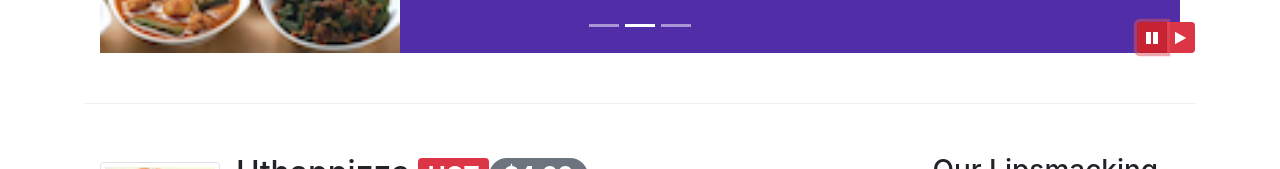
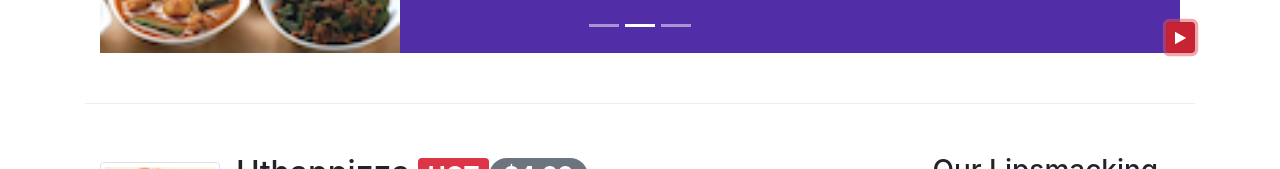
Before and after one commit to dhanashree0107/Bootstrap-course, a website: page index.html in a window 1280 px wide. Both pictures are taken after a click on the button 1152 px from the left and 668 px from the top of the page. Shown: the part 631-800 px from the top of the page. Drawn offline with nearby package versions, Linux system fonts and the light colour scheme.

Commit message:
More bootstrap-jQuery

```diff
--- a/index.html
+++ b/index.html
@@ -203,14 +203,10 @@
                 </div>
                 <a class="carousel-control-prev" href="#mycarousel" role="button" data-slide="prev"><span class="carousel-control-prev-icon"></span></a>
                 <a class="carousel-control-next" href="#mycarousel" role="button" data-slide="next"><span class="carousel-control-next-icon"></span></a>
-                <div class="btn-group" id="carouselbutton">
-                    <button class="btn btn-danger btn-sm" id="carousel-pause">
+                <button class="btn btn-danger btn-sm" id="carouselbutton">
                         <span class="fa fa-pause"></span>
                     </button>
-                    <button class="btn btn-danger btn-sm" id="carousel-play">
-                        <span class="fa fa-play"></span>
-                    </button>
-                </div>
+
             </div>
         </div>
 
@@ -368,11 +364,17 @@
             $("#mycarousel").carousel({
                 interval: 2000
             });
-            $("#carousel-pause").click(function() {
-                $("#mycarousel").carousel('pause');
-            });
-            $("#carousel-play").click(function() {
-                $("#mycarousel").carousel('cycle');
+            $("#carouselbutton").click(function() {
+                if ($("#carouselbutton").children("span").hasClass("fa-pause")) {
+                    $("#mycarousel").carousel('pause');
+                    $("#carouselbutton").children("span").removeClass("fa-pause");
+                    $("#carouselbutton").children("span").addClass("fa-play");
+                } else if ($("#carouselbutton").children("span").hasClass("fa-play")) {
+                    $("#mycarousel").carousel('cycle');
+                    $("#carouselbutton").children("span").removeClass("fa-play");
+                    $("#carouselbutton").children("span").addClass("fa-pause");
+                }
+
             });
         })
     </script>
```
